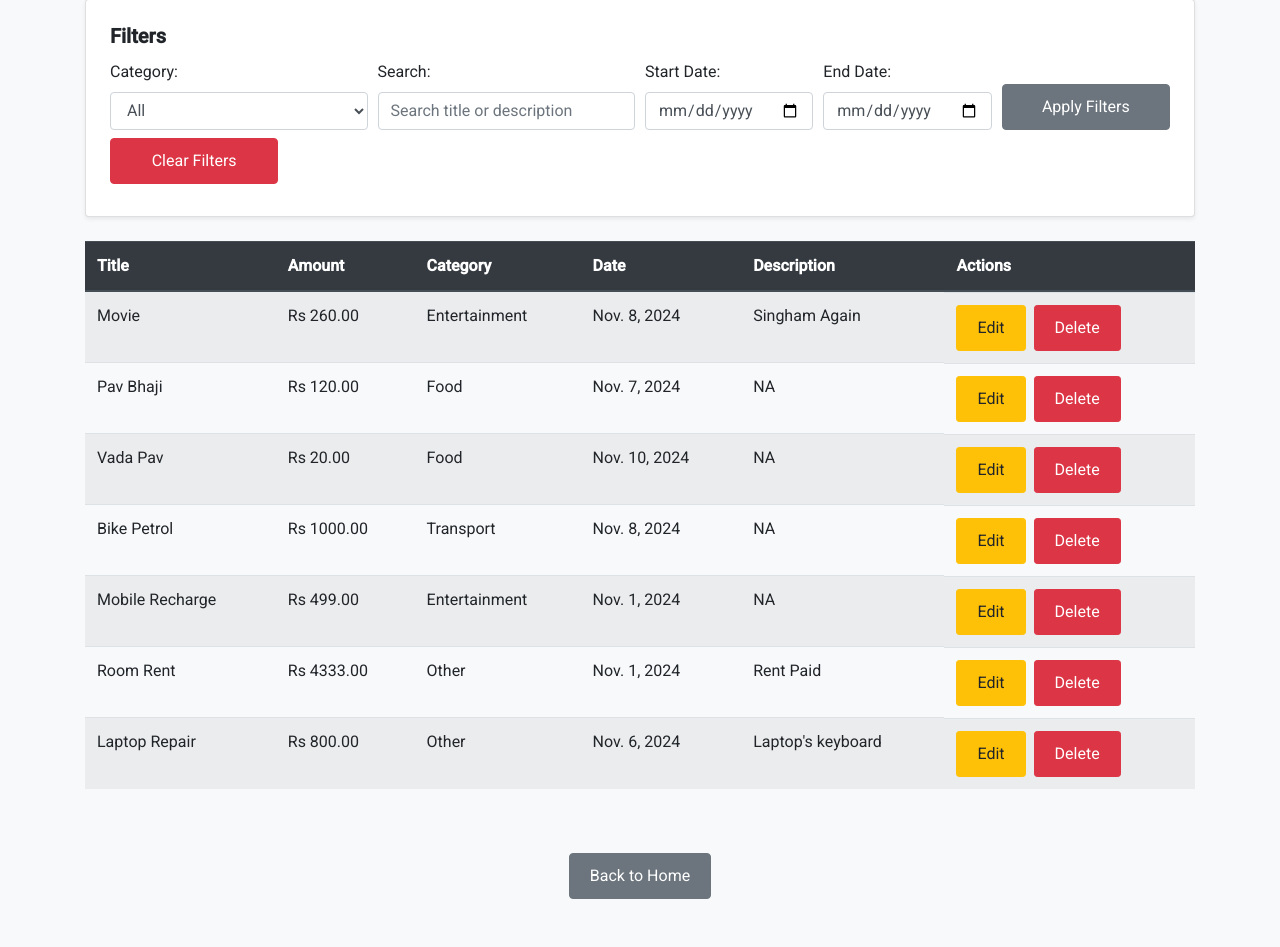
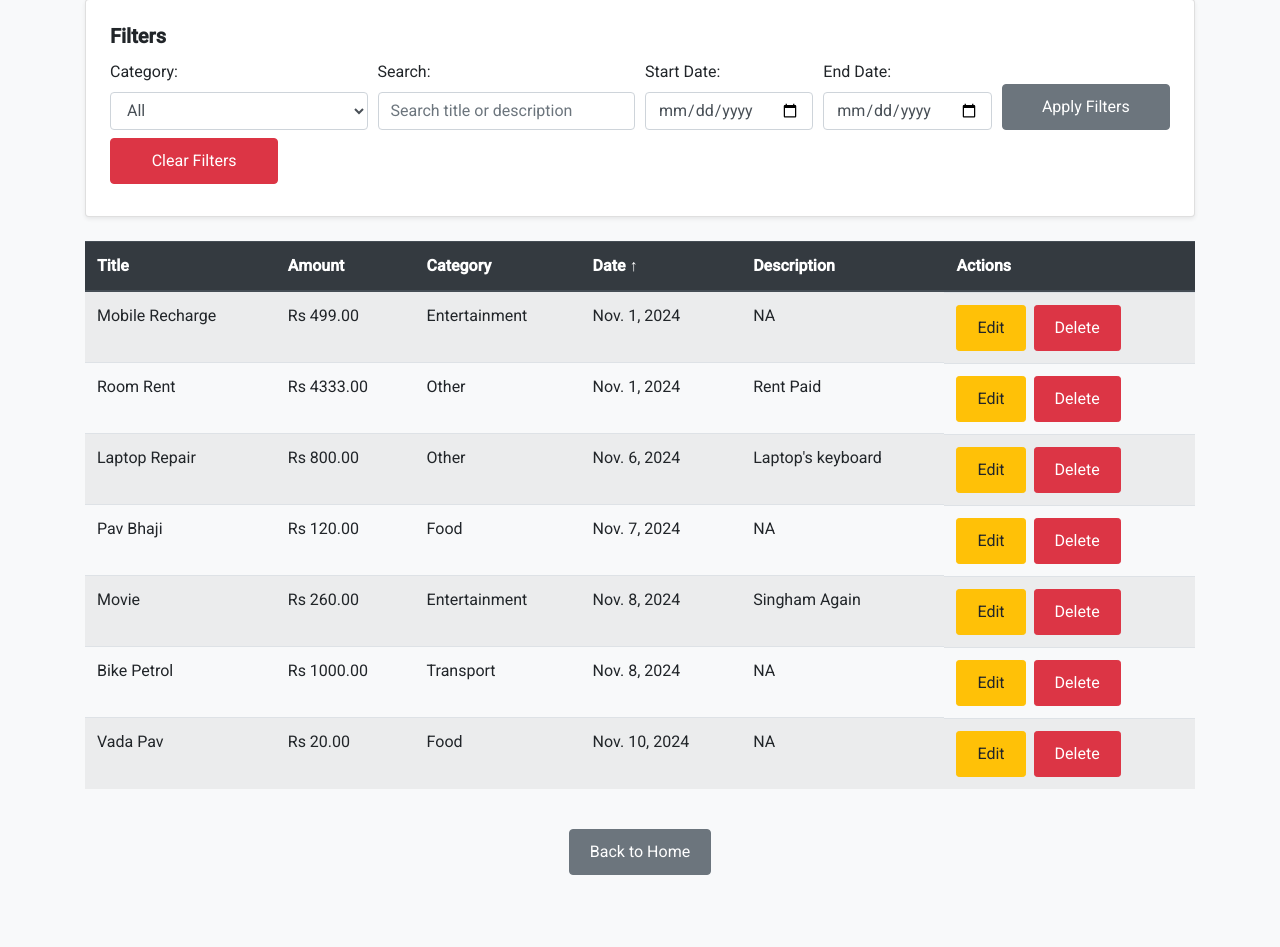
Before and after one commit to bhavesh003/expense_tracker, a Django app: page /expense_list/ in a window 1280 px wide. Shown: the part 236-1183 px from the top of the page. After the commit the page ends 1111 px from the top, so only its background shows below. Run offline with Django 5.2, Linux system fonts and the light colour scheme; data comes from the database, SQL or seed files in the repository; both versions use the stored data as it was after the commit.

Commit message:
minor changes made

```diff
--- a/expense/models.py
+++ b/expense/models.py
@@ -4,7 +4,6 @@ class Expense(models.Model):
     CATEGORY_CHOICES = [
         ('Food', 'Food'),
         ('Transport', 'Transport'),
-        ('Utilities', 'Utilities'),
         ('Entertainment', 'Entertainment'),
         ('Other', 'Other'),
     ]
--- a/expense/templates/expense/expense_list.html
+++ b/expense/templates/expense/expense_list.html
@@ -1,5 +1,6 @@
 <!DOCTYPE html>
 <html lang="en">
+
 <head>
     <meta charset="UTF-8">
     <meta name="viewport" content="width=device-width, initial-scale=1.0">
@@ -9,23 +10,20 @@
     <link href="https://fonts.googleapis.com/css2?family=Roboto:wght@400;500&display=swap" rel="stylesheet">
     <link href="{% static 'css/style.css' %}" rel="stylesheet">
 </head>
+
 <body>
     <div class="container my-5">
 
-        <!-- Heading -->
         <h1 class="text-center mb-4">Expense List</h1>
 
-        <!-- Add New Expense Button -->
         <div class="text-right mb-3">
             <a href="{% url 'create_expense' %}" class="btn btn-primary">Add New Expense</a>
         </div>
 
-        <!-- Total Expense Display -->
         <div class="mb-4">
             <h4 class="font-weight-bold">Total Expense: Rs {{ total_expense }}</h4>
         </div>
 
-        <!-- Filters Form (Card) -->
         <div class="card p-4 mb-4 shadow-sm">
             <h5 class="card-title font-weight-bold">Filters</h5>
             <form class="form-row" method="GET">
@@ -65,19 +63,54 @@
             </form>
         </div>
 
-        <!-- Expense Table -->
         <div class="table-responsive mb-4">
             <table class="table table-striped table-hover">
                 <thead class="thead-dark">
                     <tr>
-                        <th>Title</th>
-                        <th>Amount</th>
-                        <th>Category</th>
-                        <th>Date</th>
-                        <th>Description</th>
-                        <th>Actions</th>
+                        <th style="color: white;">
+                            <a href="?sort_by=title&sort_order={% if sort_by == 'title' and sort_order == 'asc' %}desc{% else %}asc{% endif %}" style="color: white;">
+                                Title
+                                {% if sort_by == 'title' %}
+                                    {% if sort_order == 'asc' %}↑{% else %}↓{% endif %}
+                                {% endif %}
+                            </a>
+                        </th>
+                        <th style="color: white;">
+                            <a href="?sort_by=amount&sort_order={% if sort_by == 'amount' and sort_order == 'asc' %}desc{% else %}asc{% endif %}" style="color: white;">
+                                Amount
+                                {% if sort_by == 'amount' %}
+                                    {% if sort_order == 'asc' %}↑{% else %}↓{% endif %}
+                                {% endif %}
+                            </a>
+                        </th>
+                        <th style="color: white;">
+                            <a href="?sort_by=category&sort_order={% if sort_by == 'category' and sort_order == 'asc' %}desc{% else %}asc{% endif %}" style="color: white;">
+                                Category
+                                {% if sort_by == 'category' %}
+                                    {% if sort_order == 'asc' %}↑{% else %}↓{% endif %}
+                                {% endif %}
+                            </a>
+                        </th>
+                        <th style="color: white;">
+                            <a href="?sort_by=date&sort_order={% if sort_by == 'date' and sort_order == 'asc' %}desc{% else %}asc{% endif %}" style="color: white;">
+                                Date
+                                {% if sort_by == 'date' %}
+                                    {% if sort_order == 'asc' %}↑{% else %}↓{% endif %}
+                                {% endif %}
+                            </a>
+                        </th>
+                        <th style="color: white;">
+                            <a href="?sort_by=description&sort_order={% if sort_by == 'description' and sort_order == 'asc' %}desc{% else %}asc{% endif %}" style="color: white;">
+                                Description
+                                {% if sort_by == 'description' %}
+                                    {% if sort_order == 'asc' %}↑{% else %}↓{% endif %}
+                                {% endif %}
+                            </a>
+                        </th>
+                        <th style="color: white;">Actions</th>
                     </tr>
                 </thead>
+
                 <tbody>
                     {% for expense in expenses %}
                         <tr>
@@ -91,26 +124,29 @@
                                 <a href="{% url 'delete_expense' expense.pk %}" class="btn btn-danger btn-sm">Delete</a>
                             </td>
                         </tr>
+                    {% empty %}
+                        <tr>
+                            <td colspan="6" class="text-center">No expenses found</td>
+                        </tr>
                     {% endfor %}
                 </tbody>
             </table>
-        </div>
 
             <!-- Pagination controls -->
-        <div class="d-flex justify-content-between mt-4">
+            <div class="d-flex justify-content-between mt-3">
                 <div>
                     {% if expenses.has_previous %}
-                    <a href="?page=1" class="btn btn-outline-primary btn-sm">First</a>
-                    <a href="?page={{ expenses.previous_page_number }}" class="btn btn-outline-primary btn-sm">Previous</a>
+                        <a href="?page=1&sort_by={{ sort_by }}&sort_order={{ sort_order }}" class="btn btn-outline-primary btn-sm">First</a>
+                        <a href="?page={{ expenses.previous_page_number }}&sort_by={{ sort_by }}&sort_order={{ sort_order }}" class="btn btn-outline-primary btn-sm">Previous</a>
                     {% endif %}
                     {% if expenses.has_next %}
-                    <a href="?page={{ expenses.next_page_number }}" class="btn btn-outline-primary btn-sm">Next</a>
-                    <a href="?page={{ expenses.paginator.num_pages }}" class="btn btn-outline-primary btn-sm">Last</a>
+                        <a href="?page={{ expenses.next_page_number }}&sort_by={{ sort_by }}&sort_order={{ sort_order }}" class="btn btn-outline-primary btn-sm">Next</a>
+                        <a href="?page={{ expenses.paginator.num_pages }}&sort_by={{ sort_by }}&sort_order={{ sort_order }}" class="btn btn-outline-primary btn-sm">Last</a>
                     {% endif %}
                 </div>
             </div>
+        </div>
 
-        <!-- Back to Home Button -->
         <div class="text-center mt-4">
             <a href="{% url 'home' %}" class="btn btn-secondary">Back to Home</a>
         </div>
@@ -119,4 +155,5 @@
     <script src="https://code.jquery.com/jquery-3.5.1.slim.min.js"></script>
     <script src="https://cdn.jsdelivr.net/npm/bootstrap@4.5.0/dist/js/bootstrap.bundle.min.js"></script>
 </body>
+
 </html>
--- a/expense/templates/expense/update_expense.html
+++ b/expense/templates/expense/update_expense.html
@@ -11,10 +11,10 @@
 </head>
 <body>
     <div class="container my-5">
-        <!-- Back Button -->
+
         <a href="{% url 'expense_list' %}" class="btn btn-secondary mb-4">Back to Expense List</a>
 
-        <!-- Card for Update Expense Form -->
+
         <div class="card shadow-lg">
             <div class="card-header text-center">
                 <h4><strong>Update Expense</strong></h4>
@@ -58,7 +58,7 @@
         </div>
     </div>
 
-    <!-- Bootstrap JS and Dependencies -->
+
     <script src="https://code.jquery.com/jquery-3.5.1.slim.min.js"></script>
     <script src="https://cdn.jsdelivr.net/npm/bootstrap@4.5.0/dist/js/bootstrap.bundle.min.js"></script>
 </body>
--- a/expense/views.py
+++ b/expense/views.py
@@ -5,11 +5,9 @@ from django.core.paginator import Paginator
 from django.db.models import Sum
 from datetime import datetime
 
-# Home page view
 def home(request):
     return render(request, 'home.html')
 
-# Create expense
 def create_expense(request):
     if request.method == 'POST':
         form = ExpenseForm(request.POST)
@@ -20,12 +18,21 @@ def create_expense(request):
         form = ExpenseForm()
     return render(request, 'expense/create_expense.html', {'form': form})
 
-# List expenses with pagination, filtering, and total expense calculation
 def expense_list(request):
     # Initial query for all expenses
     expenses = Expense.objects.all()
 
-    # Filter by category
+    # Handling sorting logic
+    sort_by = request.GET.get('sort_by', 'date')  # Default sort by date
+    sort_order = request.GET.get('sort_order', 'asc')  # Default sort order is ascending
+
+    # Apply sorting based on the chosen column and order
+    if sort_order == 'asc':
+        expenses = expenses.order_by(sort_by)  # Ascending order
+    elif sort_order == 'desc':
+        expenses = expenses.order_by(f'-{sort_by}')  # Descending order
+
+    # Filter by category if selected
     category_filter = request.GET.get('category', '')
     if category_filter:
         expenses = expenses.filter(category=category_filter)
@@ -41,7 +48,7 @@ def expense_list(request):
     if start_date and end_date:
         expenses = expenses.filter(date__range=[start_date, end_date])
 
-    # Calculate the total expense BEFORE pagination
+    # Calculate the total expense before pagination
     total_expense = expenses.aggregate(Sum('amount'))['amount__sum'] or 0
 
     # Pagination: 15 expenses per page
@@ -61,31 +68,29 @@ def expense_list(request):
         'search_term': search_term,
         'start_date': start_date,
         'end_date': end_date,
+        'sort_by': sort_by,
+        'sort_order': sort_order
     })
 
-# Update expense
 def update_expense(request, pk):
     expense = get_object_or_404(Expense, pk=pk)
 
     if request.method == 'POST':
-        form = ExpenseForm(request.POST, instance=expense)  # Populates the form with existing data
+        form = ExpenseForm(request.POST, instance=expense)
         if form.is_valid():
             form.save()
-            return redirect('expense_list')  # Redirect to the list view after saving
+            return redirect('expense_list')
     else:
-        form = ExpenseForm(instance=expense)  # Pre-fill the form with the current expense details
+        form = ExpenseForm(instance=expense)
 
     return render(request, 'expense/update_expense.html', {'form': form, 'expense': expense})
 
-# Delete expense
 def delete_expense(request, pk):
-    # Retrieve the expense by pk
+
     expense = get_object_or_404(Expense, pk=pk)
 
-    # If the request method is POST, delete the expense
     if request.method == 'POST':
         expense.delete()
-        return redirect('expense_list')  # Redirect back to the expense list page
+        return redirect('expense_list')
 
-    # Render the confirmation page (this will display the confirmation message)
     return render(request, 'expense/delete_expense.html', {'expense': expense})
--- a/expense_tracker/urls.py
+++ b/expense_tracker/urls.py
@@ -1,11 +1,11 @@
 from django.contrib import admin
 from django.urls import path
-from expense import views  # Import views from the expense app
+from expense import views
 
 urlpatterns = [
-    path('', views.home, name='home'),  # Home page
-    path('expense_list/', views.expense_list, name='expense_list'),  # List expenses with pagination and filters
-    path('expense/create/', views.create_expense, name='create_expense'),  # Create new expense
-    path('expense/<int:pk>/update/', views.update_expense, name='update_expense'),  # Update existing expense
+    path('', views.home, name='home'),
+    path('expense_list/', views.expense_list, name='expense_list'),
+    path('expense/create/', views.create_expense, name='create_expense'),
+    path('expense/<int:pk>/update/', views.update_expense, name='update_expense'),
     path('expense/<int:pk>/delete/', views.delete_expense, name='delete_expense'),
 ]
```
Also changed, not shown: expense/templates/expense/create_expense.html (+4 -4 lines), db.sqlite3. Lines whose indentation alone changed are shown as unchanged.
